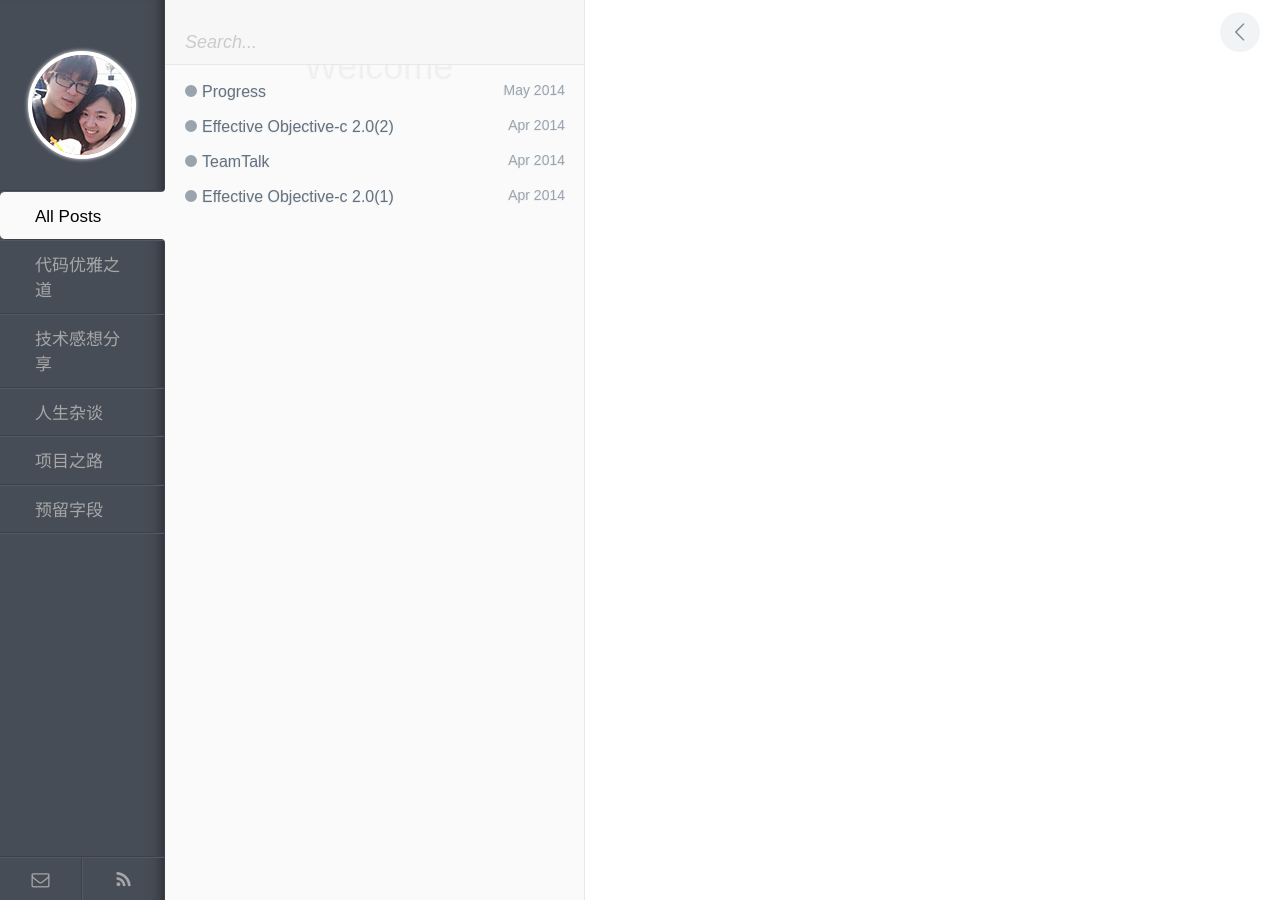
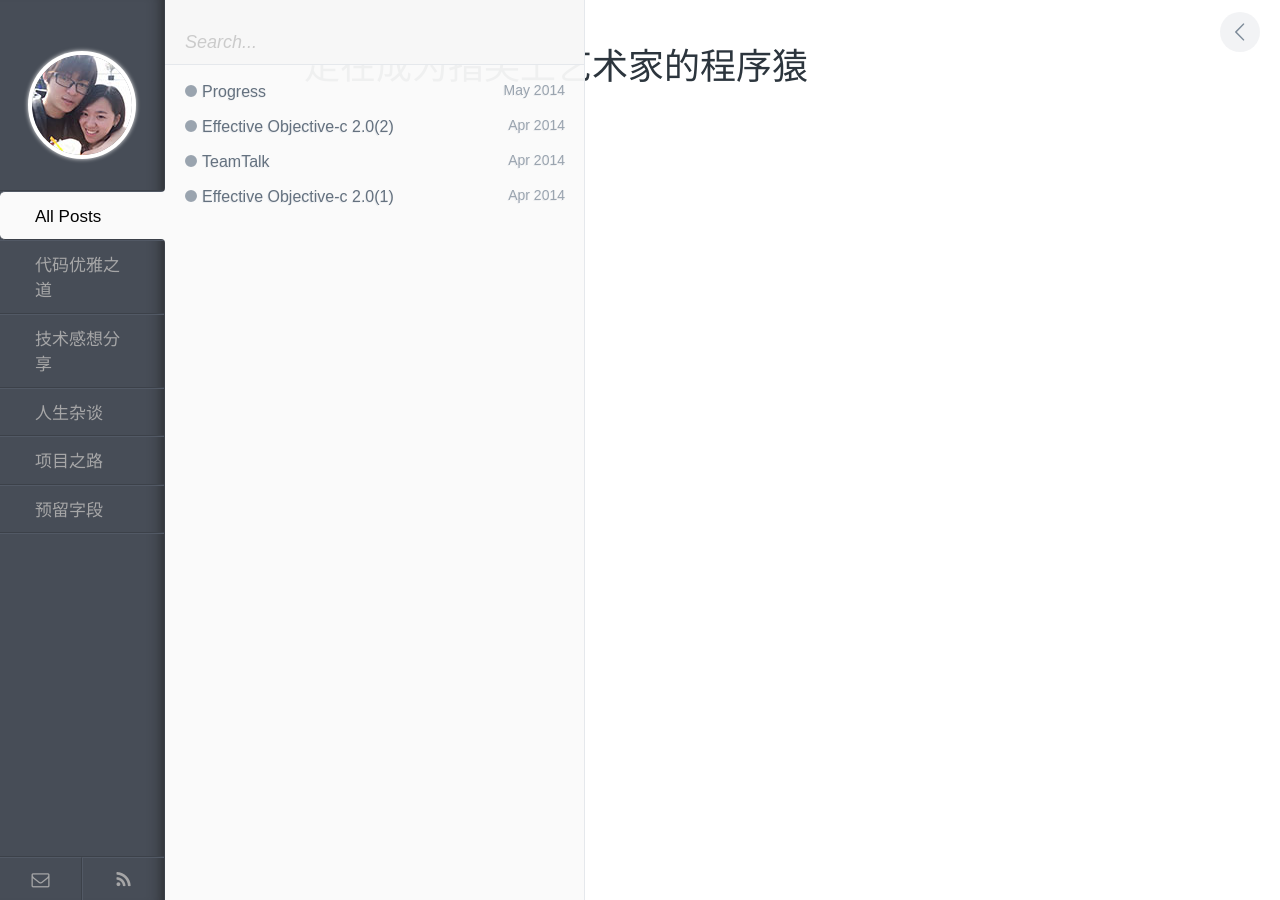
Before and after one commit to dujiazzj/Blog, a Jekyll site: the page built from index.html, in a window 1280 px wide. Built offline with Jekyll 4.4.1, drawn with Linux system fonts in a browser that asks for light colours.

Commit message:
fix(index):modify my introduction

```diff
--- a/index.html
+++ b/index.html
@@ -4,5 +4,5 @@ title: 独嘉的个人博客
 ---
 
 <article id="post__content">
-  <h1 id="post__title">Welcome</h1>
+  <h1 id="post__title">走在成为指尖上艺术家的程序猿</h1>
 </article> <!-- end #post__content -->
```
